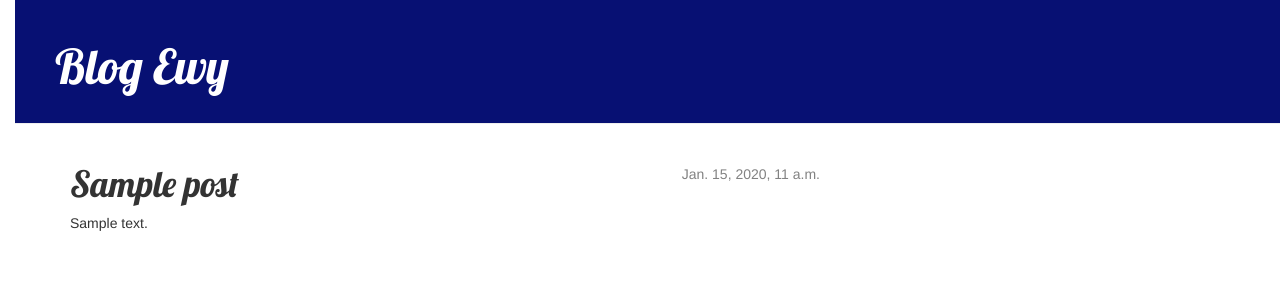
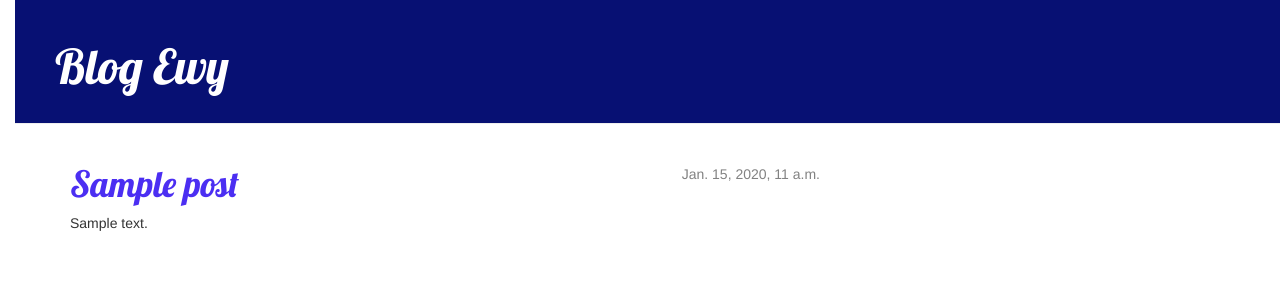
Before and after one commit to ficodindia89/my-first-blog, a Django app: page /post/1/ in a window 1280 px wide. Shown: the top 300 px of the page. Run offline with Django 3.2, Linux system fonts and the light colour scheme; tables that the repository leaves empty hold one stand-in row (values such as "Sample post"); some libraries are stand-ins or nearby versions.

Commit message:
Dodany styl pojedynczego posta

```diff
--- a/blog/templates/blog/post_detail.html
+++ b/blog/templates/blog/post_detail.html
@@ -1,7 +1,7 @@
 {% extends 'blog/base.html' %}
 
 {% block content %}
-    <div class="post">
+    <div class="post-details">
         {% if post.published_date %}
             <div class="date">
                 {{ post.published_date }}
--- a/static/css/blog.css
+++ b/static/css/blog.css
@@ -54,3 +54,7 @@ h1, h2, h3, h4 {
 .post h1 a, .post h1 a:visited {
     color: #4B2EF2;
 }
+
+.post-details h1, .post-details h1:visited {
+    color: #4B2EF2;
+}
```
